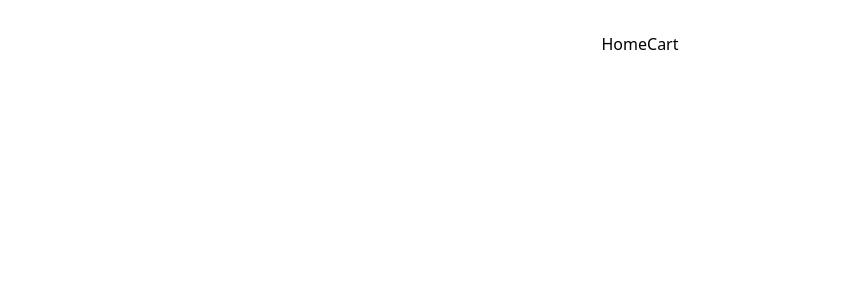
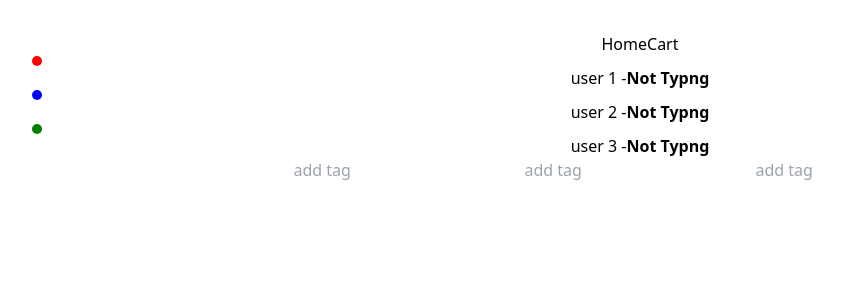
Before and after one commit to harshpreetsingh12/machine-code-prac, a React (Vite) app: page /userType in a window 1280 px wide. Before the commit this address had no page. Shown: the top 300 px of the page, without its empty margins (0-843 px from the left). Built offline with nearby package versions, Linux system fonts and the light colour scheme.

Commit message:
user typing

```diff
--- a/src/App.jsx
+++ b/src/App.jsx
@@ -4,6 +4,7 @@ import Layout from "./components/Layout";
 import Home from "./pages/Home";
 import Cart from "./components/Cart";
 import CartContext from "./context/CartContext";
+import UserType from "./pages/UserType";
 
 const App = () => {
   return (
@@ -11,6 +12,7 @@ const App = () => {
       <Router>
         <Layout>
           <Routes>
+            <Route path="/userType" element={<UserType/>} />
             <Route path="/" element={<Home/>} />
             <Route path="/cart" element={<Cart/>} />
           </Routes>
--- /dev/null
+++ b/src/components/TagInput.jsx
@@ -0,0 +1,98 @@
+import React, { Fragment, useEffect, useRef, useState } from 'react'
+
+const TagInput = ({
+    initialTags,
+    onChange
+}) => {
+    const [tags, setTags]= useState(initialTags)
+    const tagInput= useRef()
+
+    useEffect(()=>{
+        if (typeof onChange === 'function') {
+            onChange(tags);
+        }
+    },[tags])
+    function handleRemove(currentTag){
+        setTags(prev=> prev.filter(tag=>tag!==currentTag))
+    }
+
+    function handleKeyDown(e){
+        const key=e.key
+        if(key==='Enter'){
+            const tag=tagInput.current.value.trim()
+            if(tag.length===0) return
+            if(!tags.includes(tag)){
+                setTags(prev=>([...prev, tag]))
+            }
+            tagInput.current.value=''
+        }
+    }
+  return (
+    <div
+        style={{
+            margin:'40px 0px',display:'flex',alignItems:'center'
+        }}
+    >
+        {tags.map(tag=>{
+            return <Tag tag={tag} key={tag} remove={()=>handleRemove(tag)} setTags={setTags} />
+        })}
+        <input
+            ref={tagInput}
+            onKeyDown={handleKeyDown}
+            placeholder='add tag'
+        />
+
+    </div>
+  )
+}
+
+const Tag=({
+    tag, remove,setTags
+})=>{
+    const [edit,setEditTag]= useState(false)
+    const editInput=useRef()
+
+    function handleKeyDown(e){
+        const key=e.key
+        if(key==='Enter'){
+            setEditTag(false)
+            const tagInput=e.target.value.trim()
+            if(tagInput.length===0) return
+            setTags(prev=>{
+                return prev.map(t=>{
+                    if(t===tag) return tagInput
+                    return t
+                })
+            })
+        }
+    }
+    return (
+        <div
+            onDoubleClick={()=>{
+                setEditTag(true);
+                setTimeout(()=>{
+                    if(editInput?.current) editInput.current.focus()
+                },100)
+            }}
+            style={{
+                margin:'10px', display:'flex', gap:'10px', alignItems:'center'
+            }}
+        >
+            {edit ?
+                <input
+                    onKeyDown={handleKeyDown}
+                    placeholder='add tag'
+                    defaultValue={tag}
+                    ref={editInput}
+                />
+
+            :
+            <Fragment>
+                <p>{tag}</p>
+                <button onClick={remove}>X</button>
+            </Fragment>
+            }
+        </div>
+    )
+}
+export default TagInput
--- a/src/pages/Home.jsx
+++ b/src/pages/Home.jsx
@@ -1,6 +1,7 @@
 import React, { useContext, useMemo, useRef, useState } from 'react'
 import ProductCard from '../components/ProductCard'
 import { CartContextCreated } from '../context/CartContext'
+import TagInput from '../components/TagInput'
 
 const Home = () => {
   const { products:cartProducts } =useContext(CartContextCreated)
@@ -96,7 +97,7 @@ const Home = () => {
 
   return (
     <div>
-      {/* Navbar */}
+
       {/* filter */}
       <div className='filterSwtich'>
         <div className='categoris'>
--- /dev/null
+++ b/src/pages/UserType.jsx
@@ -0,0 +1,67 @@
+import React, { useRef, useState } from 'react'
+
+const usersInitial=[
+    {
+        name:'user 1',
+        color:'red'
+    },
+    {
+        name:'user 2',
+         color:'blue'
+    },
+    {
+        name:'user 3',
+         color:'green'
+    },
+]
+const UserType = () => {
+    // const typingTimeouts = useRef({})
+    const [typingTimeouts, setTypeTimeOuts] = useState({})
+
+    const handleTyping= (index)=>{
+        const timeOut=typingTimeouts?.[index]
+        if(timeOut){
+            clearTimeout(timeOut)
+        }
+        const newTimeOut=setTimeout(()=>{
+            setTypeTimeOuts((prev) => ({
+                ...prev,
+                [index]: null
+            }));
+        },1500)
+        setTypeTimeOuts((prev) => ({
+            ...prev,
+            [index]: newTimeOut
+        }));
+    }
+  return (
+    <div>
+      {usersInitial.map((user,index)=>{
+        return (
+            <p key={index} >
+                <span
+                    style={{
+                        height:'10px',width:'10px',backgroundColor:user.color, display:'block', borderRadius:'50%'
+                    }}
+                />
+                {user.name} -
+                <b>
+                    {typeof typingTimeouts[index]==='number' ?'typing...':'Not Typng'}
+                </b>
+            </p>
+        )
+      })}
+      {usersInitial.map((user,index)=>{
+        return (
+            <input
+                key={index}
+                onKeyDown={()=>handleTyping(index)}
+                placeholder='add tag'
+            />
+        )
+      })}
+    </div>
+  )
+}
+
+export default UserType
```
